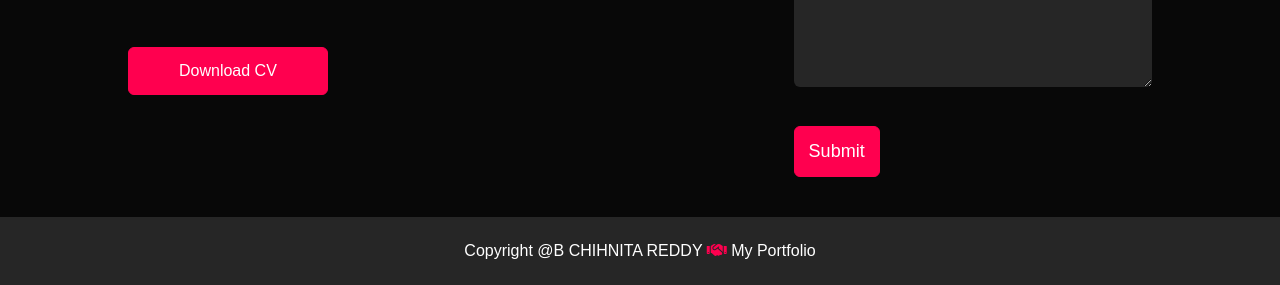
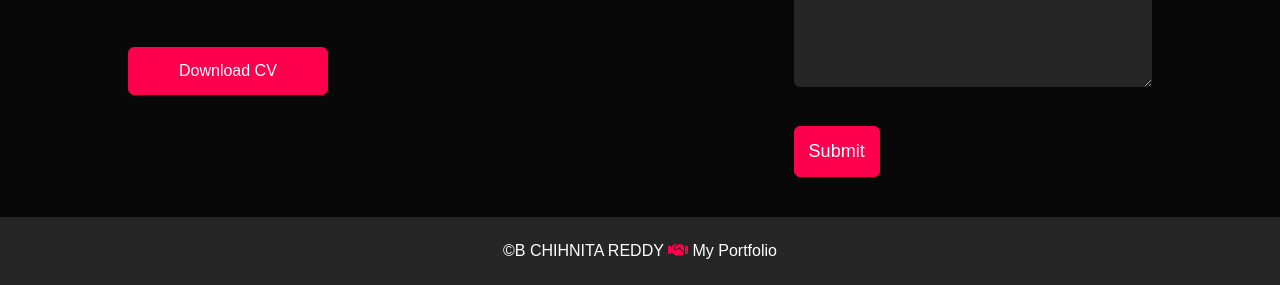
Before and after one commit to chihnita-reddy/chihnita-reddy.github.io, a plain HTML site: page index.html in a window 1280 px wide. Shown: the part 2707-2992 px from the top of the page. Drawn offline with Linux system fonts and the light colour scheme.

Commit message:
index.html

```diff
--- a/index.html
+++ b/index.html
@@ -158,7 +158,7 @@
         </div>
     </div>
     <div class="copyright">
-        <p>Copyright @B CHIHNITA REDDY <i class="fa-solid fa-handshake"></i> My Portfolio</i></p>
+        <p>&copy;B CHIHNITA REDDY <i class="fa-solid fa-handshake"></i> My Portfolio</i></p>
     </div>
 </div>
 
```
